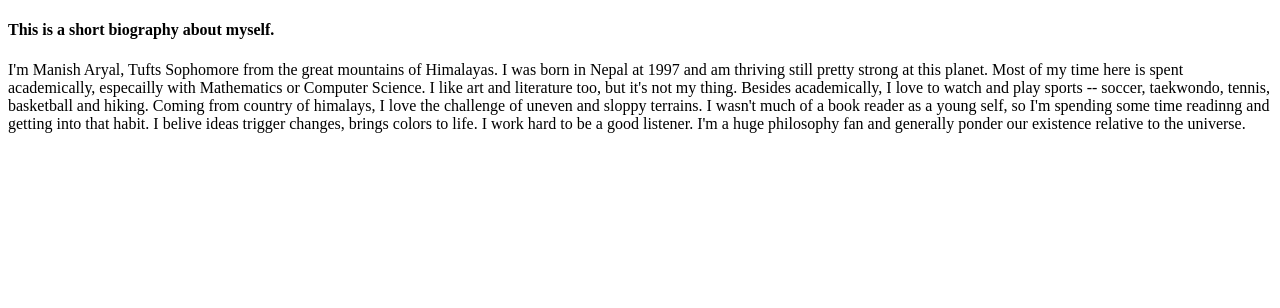
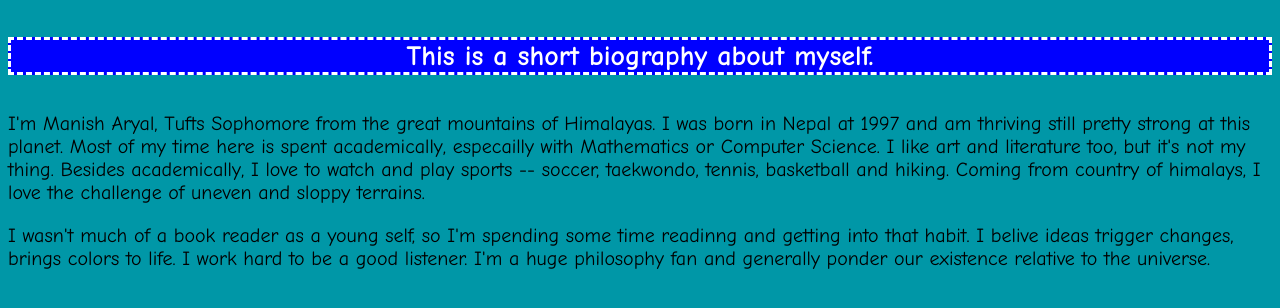
Before and after one commit to maryal01/maryal01.github.io, a plain HTML site: page bio.html in a window 1280 px wide. Drawn offline with Linux system fonts and the light colour scheme.

Commit message:
update bio

```diff
--- a/bio.css
+++ b/bio.css
@@ -1,12 +1,13 @@
 h4 {
-	font-size: 8px;
+	font-size: 28px;
 	background-color: blue;
 	color: white;
 	border-style: dashed;
+	text-align: center;
 }
 
-p {
+body {
 	background-color: #0097A7;
 	font-family: "Comic Sans MS";
-	font-size: 10px;
+	font-size: 20px;
 }
--- a/bio.html
+++ b/bio.html
@@ -3,16 +3,16 @@
 <head>
 	<title>Biography</title>
 	<meta charset="utf-8" />
-	<link href="style.css" rel="stylesheet" />
+	<link href="bio.css" rel="stylesheet" />
 </head>
 <body>
 	<h4> This is a short biography about myself. </h4>
 
 	<p>I'm Manish Aryal, Tufts Sophomore from the great mountains of Himalayas. I was born in Nepal at 1997 and am thriving still pretty strong
 	at this planet. Most of my time here is spent academically, especailly with Mathematics or Computer Science. I like art and literature too, but it's not my thing. Besides academically, I love to watch and play sports -- soccer, taekwondo, tennis, basketball and hiking. Coming from
-	country of himalays, I love the challenge of uneven and sloppy terrains.
+	country of himalays, I love the challenge of uneven and sloppy terrains.</p>
 
-	I wasn't much of a book reader as a young self, so I'm spending some time readinng and getting into that habit. I belive ideas trigger changes, brings colors to life. I work hard to be a good listener. I'm a huge philosophy fan and generally ponder our existence relative to the universe.
+	<p>I wasn't much of a book reader as a young self, so I'm spending some time readinng and getting into that habit. I belive ideas trigger changes, brings colors to life. I work hard to be a good listener. I'm a huge philosophy fan and generally ponder our existence relative to the universe.
 	</p>
 	<br/>
 </body>
```
Also changed, not shown: indes.css (deleted), index.css (added).
